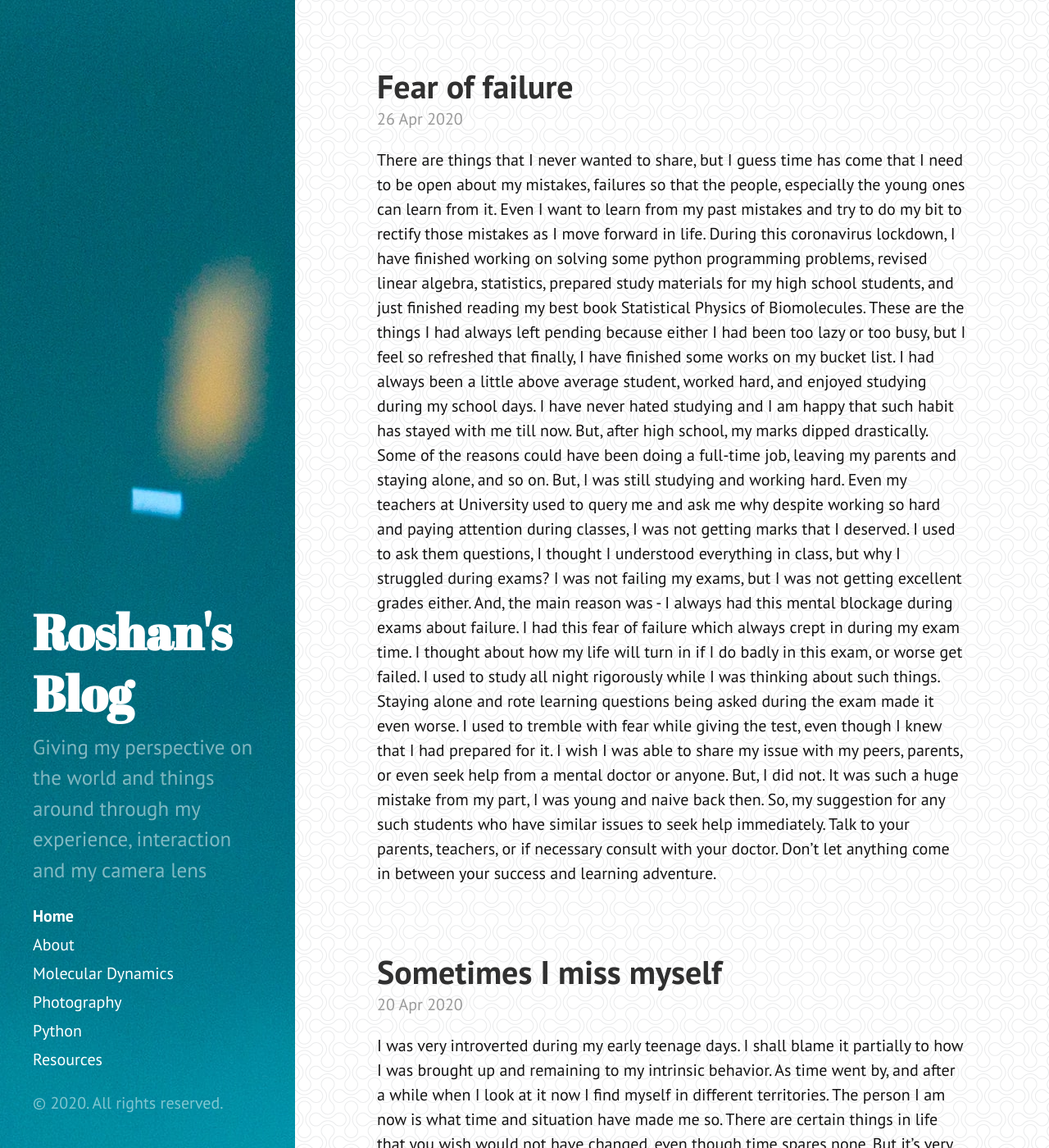
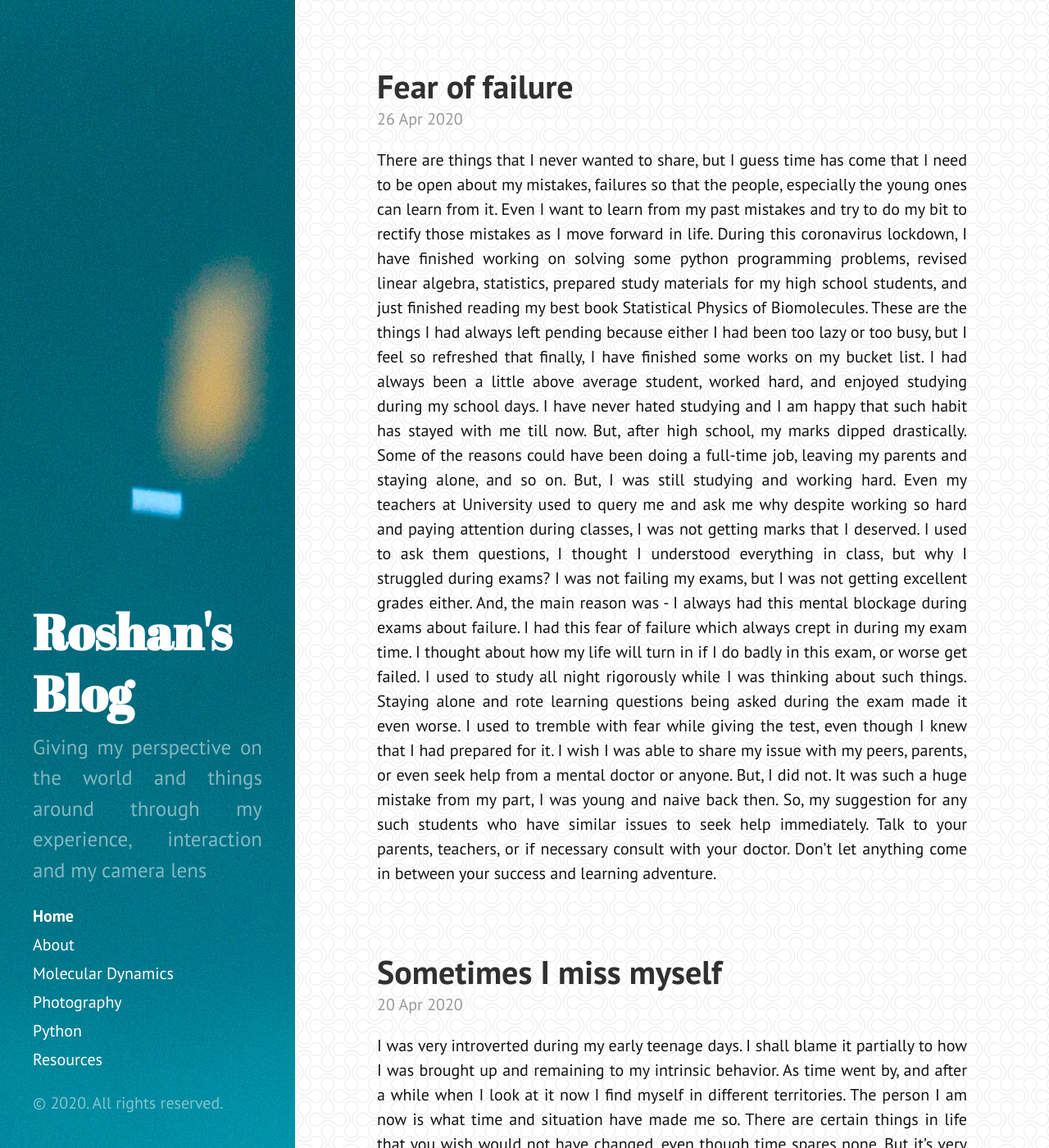
Before and after one commit to roshrestha/roshrestha.github.io, a Jekyll site: the page built from index.html, in a window 1280 px wide and 1400 px high. Shown: the whole window at 82% size. Built offline with Jekyll 4.4.1, drawn with Linux system fonts in a browser that asks for light colours; the list of posts is cut into pages by our own code.

Commit message:
changed justify

```diff
--- a/public/css/poole.css
+++ b/public/css/poole.css
@@ -91,7 +91,7 @@ h1, h2, h3, h4, h5, h6 {
   color: #313131;
   text-rendering: optimizeLegibility;
 }
-h1 {
+h1 te{
   font-size: 2rem;
 }
 h2 {
@@ -111,6 +111,7 @@ h4, h5, h6 {
 p {
   margin-top: 0;
   margin-bottom: 1rem;
+  text-align: justify;
 }
 
 strong {
```
